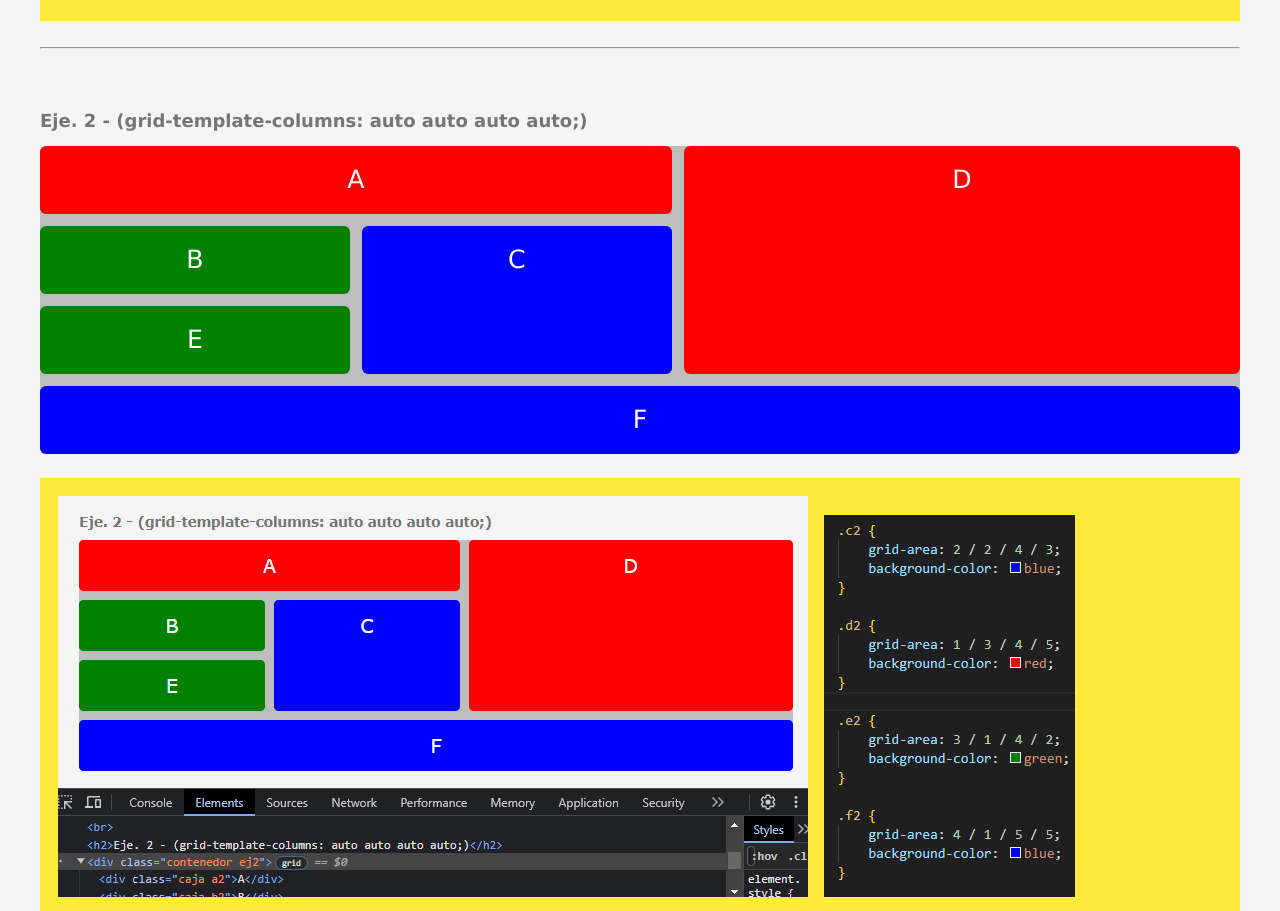
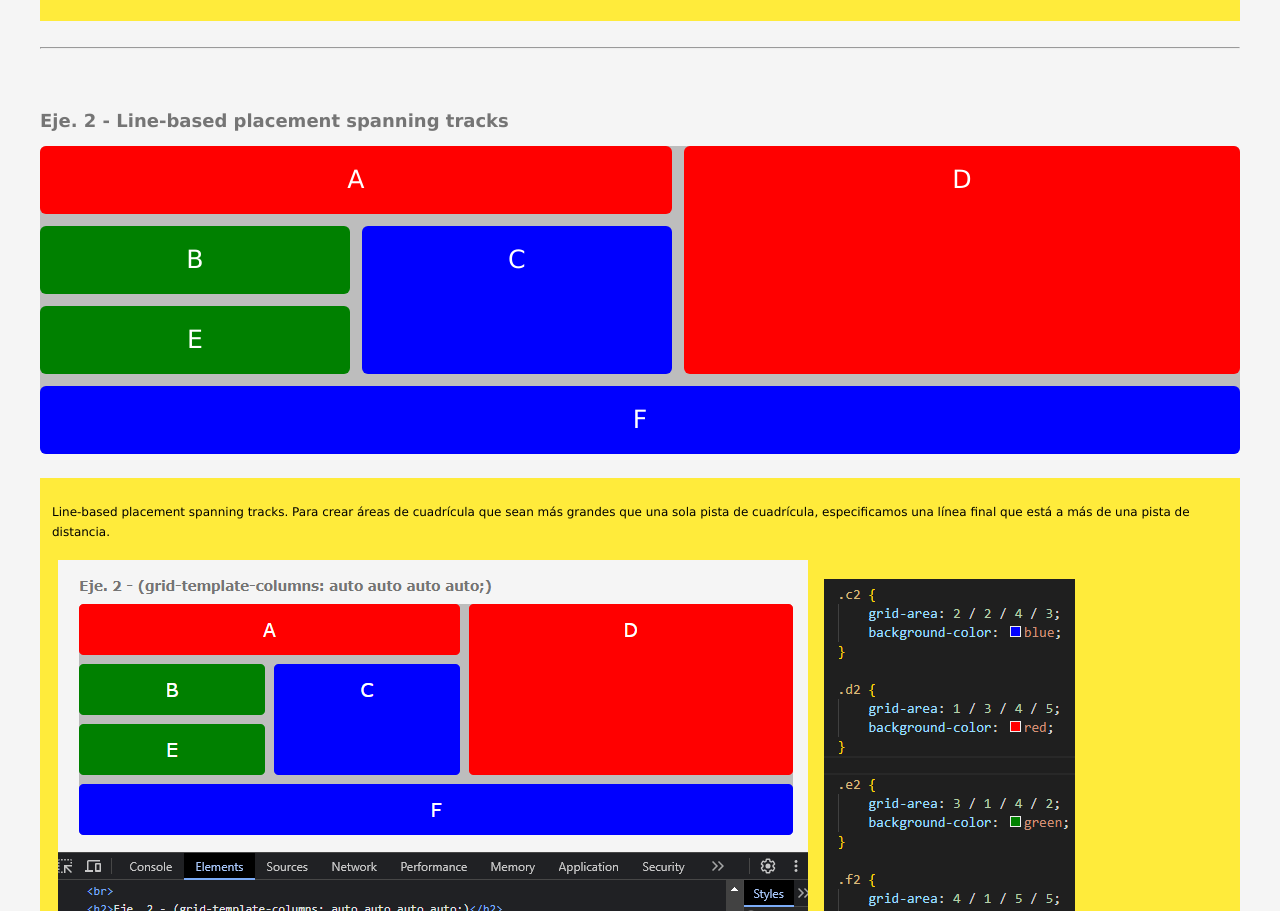
Before and after one commit to jBenitoLopez/CSS-Grid-Layout-Examples, a plain HTML site: page 04_Line-Based-Placement-Shorthand_grid-area.html in a window 1280 px wide. Shown: the part 993-1904 px from the top of the page. Drawn offline with Linux system fonts and the light colour scheme.

Commit message:
fix title: Line-based placement spanning tracks

```diff
--- a/04_Line-Based-Placement-Shorthand_grid-area.html
+++ b/04_Line-Based-Placement-Shorthand_grid-area.html
@@ -129,7 +129,7 @@
     <hr>
     <br>
 
-    <h2>Eje. 2 - (grid-template-columns: auto auto auto auto;)</h2>
+    <h2>Eje. 2 - Line-based placement spanning tracks</h2>
     <div class="contenedor ej2">
         <div class="caja a2">A</div>
         <div class="caja b2">B</div>
@@ -140,6 +140,9 @@
     </div>
 
     <div class="extra-content">
+        <p>Line-based placement spanning tracks. Para crear áreas de cuadrícula que sean más grandes que una sola pista
+            de
+            cuadrícula, especificamos una línea final que está a más de una pista de distancia.</p>
         <img src="images/line-base-placement-shorthand-area-2.png" alt="">
         <img src="images/line-base-placement-css-shorthand-area-2.png" alt="">
     </div>
```
Also changed, not shown: 02_Line-Based-Placement.html (+3 -1 lines), 03_Line-Based-Placement-Shorthand.html (+3 -1 lines).
